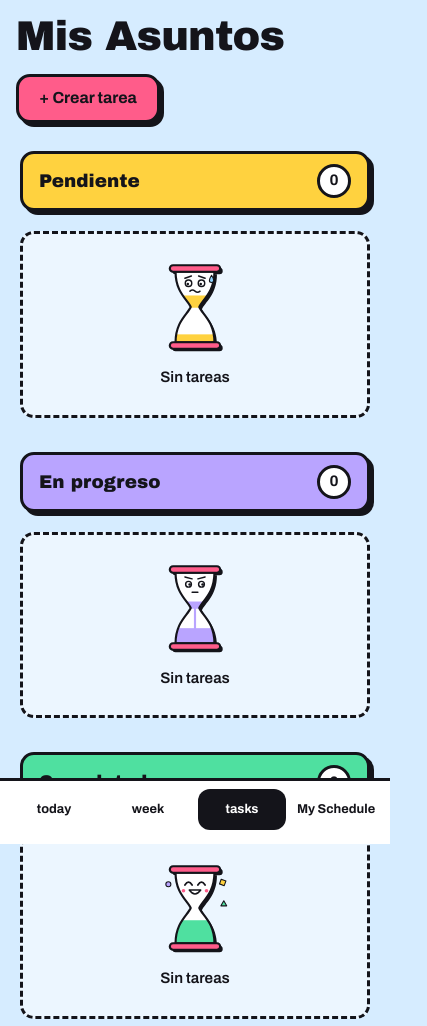
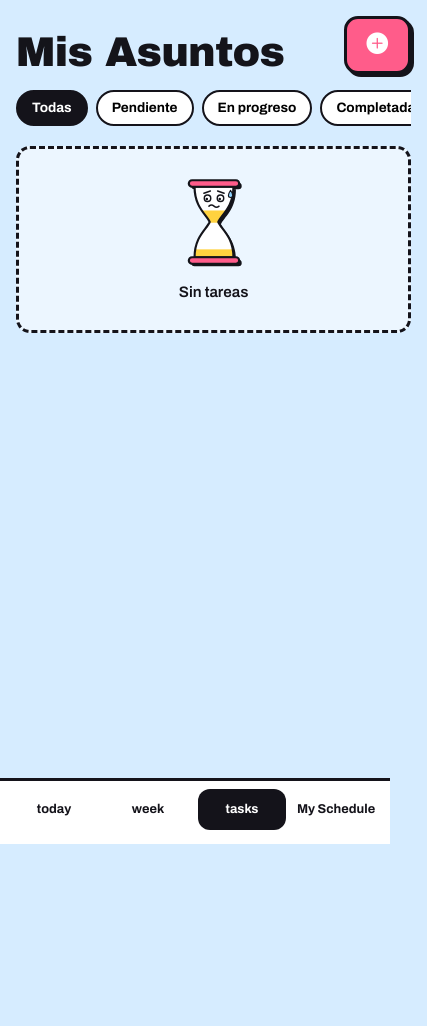
Before and after one commit to SoyNar/KairosPlanner, a plain HTML site: page index.html in a window 390 px wide. Shown: the whole page, 427 px wide, since content can reach past the window. After the commit the page ends 844 px from the top, so only its background shows below. Drawn offline with nearby package versions, Linux system fonts and the light colour scheme.

Commit message:
update: Actualizxando vista responsive

```diff
--- a/css/board.css
+++ b/css/board.css
@@ -66,3 +66,23 @@
   font-weight: 600;
   color: var(--ink);
 }
+
+.task-filters {
+  display: flex;
+  gap: 8px;
+  overflow-x: auto;
+  padding-bottom: 4px;
+  margin-bottom: 16px;
+}
+.task-filter {
+  flex: 0 0 auto;
+  padding: 6px 14px;
+  border: 2px solid var(--ink);
+  border-radius: 999px;
+  background: var(--paper);
+  font-size: 0.85rem;
+  font-weight: 700;
+}
+.task-filter.is-active { background: var(--ink); color: var(--paper); }
+
+.task-stack { display: flex; flex-direction: column; gap: 12px; }
--- a/css/tasks.css
+++ b/css/tasks.css
@@ -1,13 +1,18 @@
 /* ===== Card de tarea ===== */
-.task-card {
-  padding: 1rem 1.25rem;
-  background: var(--paper);
-  border: var(--bw) solid var(--ink);
-  border-radius: var(--r);
-  box-shadow: var(--shadow);
-  cursor: pointer;
-  transition: transform 0.1s ease, box-shadow 0.1s ease;
+:root {
+  --bg: #FAFAF7;
+  --ink: #14131A;
+  --accent: #FF0A8C;
+  --pending: #FFD93B;
+  --progress: #C78BFF;
+  --done: #00E5A0;
+  --border: 2px solid var(--ink);
+  --shadow: 3px 3px 0 var(--ink);
 }
+
+.task-card { background: #fff; border: var(--border); border-radius: 12px; }
+.task-card:hover { box-shadow: var(--shadow); transform: translate(-1px, -1px); }
+.board-col__title::before { /* punto de color del estado */ }
 
 .task-card:hover {
   transform: translate(-2px, -2px);
--- a/js/components/taskBoard.js
+++ b/js/components/taskBoard.js
@@ -16,6 +16,14 @@ const MOOD = {
   "Completada": "done",
 };
 
+// true cuando la pantalla es de celular (menos de 768px)
+export const mobileQuery = window.matchMedia("(max-width: 991.98px)");
+// filtro activo de la vista movil: "all" o uno de STATUSES
+let activeFilter = "all";
+export function setTaskFilter(value) {
+  activeFilter = value;
+}
+
 /**
  * Texto y clase css de la fecha de entrega (vencida, hoy o normal)
  */
@@ -30,9 +38,10 @@ function dueInfo(dueDate, status) {
 /**
  * metodo que recibe una tarea y devuelve el html de su card como texto
  * @param {object} t
+ * @param {boolean} showStatus muestra el badge de estado (vista lista en movil)
  * @returns {string}
  */
-function taskCard(t) {
+function taskCard(t, showStatus = false) {
   const due = dueInfo(t.dueDate, t.status);
   return `
     <article class="task-card task-card--${STATUS_CLASS[t.status] ?? "pending"}"
@@ -41,6 +50,7 @@ function taskCard(t) {
 
       <div class="d-flex justify-content-between align-items-center gap-3">
         <div class="task-meta">
+          ${showStatus ? `<span class="task-badge">${escapeHTML(t.status)}</span>` : ""}
           <span><i class="bi bi-person"></i> ${escapeHTML(t.assignedTo)}</span>
           <span class="${due.cls}"><i class="bi bi-calendar-event"></i> ${escapeHTML(due.text)}</span>
         </div>
@@ -52,7 +62,7 @@ function taskCard(t) {
 }
 
 /**
- * Estado vacio de una columna: Kai con la cara de ese estado
+ * Estado vacio: Kai con la cara de ese estado
  */
 function emptyState(status) {
   return `
@@ -63,12 +73,48 @@ function emptyState(status) {
 }
 
 /**
- * Metodo para renderizar el tablero en columnas por estado
- * @param {HTMLElement} container donde se pinta
- * @param {object[]} tasks tareas a mostrar
+ * Vista movil: lista unica con chips para filtrar por estado.
+ * Orden: pendientes primero por fecha de entrega, completadas al final.
+ * @param {object[]} tasks
+ * @returns {string}
  */
-export function renderTasks(container, tasks) {
-  container.innerHTML = `
+function taskListView(tasks) {
+  const visible = tasks
+    .filter((t) => activeFilter === "all" || t.status === activeFilter)
+    .sort(
+      (a, b) =>
+        (a.status === "Completada") - (b.status === "Completada") ||
+        a.dueDate.localeCompare(b.dueDate)
+    );
+
+  const chips = ["all", ...STATUSES]
+    .map(
+      (s) => `
+    <button type="button" data-filter="${s}"
+            class="task-filter ${s === activeFilter ? "is-active" : ""}">
+      ${s === "all" ? "Todas" : s}
+    </button>`
+    )
+    .join("");
+
+  return `
+    <div class="task-filters">${chips}</div>
+    <div class="task-stack">
+      ${
+        visible.length
+          ? visible.map((t) => taskCard(t, true)).join("")
+          : emptyState(MOOD[activeFilter] ? activeFilter : "Pendiente")
+      }
+    </div>`;
+}
+
+/**
+ * Vista web: tablero en columnas por estado
+ * @param {object[]} tasks
+ * @returns {string}
+ */
+function taskBoardView(tasks) {
+  return `
     <div class="board">
       ${STATUSES.map((status) => {
         const items = tasks.filter((t) => t.status === status);
@@ -79,9 +125,21 @@ export function renderTasks(container, tasks) {
               <span class="board-count">${items.length}</span>
             </header>
             <div class="board-col-body">
-              ${items.length ? items.map(taskCard).join("") : emptyState(status)}
+              ${items.length ? items.map((t) => taskCard(t)).join("") : emptyState(status)}
             </div>
           </section>`;
       }).join("")}
     </div>`;
 }
+
+/**
+ * Metodo para renderizar las tareas:
+ * lista con filtros en movil, tablero por columnas en web
+ * @param {HTMLElement} container donde se pinta
+ * @param {object[]} tasks tareas a mostrar
+ */
+export function renderTasks(container, tasks) {
+  container.innerHTML = mobileQuery.matches
+    ? taskListView(tasks)
+    : taskBoardView(tasks);
+}
--- a/js/pages/task.js
+++ b/js/pages/task.js
@@ -1,5 +1,5 @@
 import { ManagerTask } from "../../services/ManagerTask.js";
-import { renderTasks } from "../components/taskBoard.js";
+import { renderTasks,mobileQuery,setTaskFilter } from "../components/taskBoard.js";
 import { withLoader } from "../../utils/loader.js"
 import { validateTaskForm, showErrors } from "./taskValidation.js";
 
@@ -21,6 +21,7 @@ export function initTasksPage() {
 
   // vuelve a pintar el tablero con lo que hay guardado
   const refresh = () => renderTasks(list, ManagerTask.getAll());
+  mobileQuery.addEventListener("change", refresh);
 
   // deja el formulario y el modal como nuevos
   function resetForm() {
@@ -50,6 +51,13 @@ export function initTasksPage() {
   }
 
   refresh();
+
+  list.addEventListener("click", (event) => {
+  const chip = event.target.closest("[data-filter]");
+  if (!chip) return;
+  setTaskFilter(chip.dataset.filter);
+  refresh();
+});
 
   // delegacion de eventos: un solo listener para todos los botones de la lista
   list.addEventListener("click", (event) => {
--- a/pages/tasks.html
+++ b/pages/tasks.html
@@ -6,10 +6,11 @@
 <link rel="stylesheet" href="../css/layout.css">
 -->
 
-<div class="d-flex justify-content-between align-items-end flex-wrap gap-3 mb-4">
+<div class="d-flex justify-content-between align-items-end flex-wrap gap-3 mb-3">
   <h1 class="h3 m-0">Mis Asuntos</h1>
-  <button type="button" class="btn btn-primary" data-bs-toggle="modal" data-bs-target="#task-modal">
-    + Crear tarea
+  <button type="button" class="btn btn-primary btn-lg" data-bs-toggle="modal" data-bs-target="#task-modal">
+    <i class="bi bi-plus-circle-fill text-white fs-4"></i>
+    <!-- <i class="bi bi-plus-circle-dotted text-white fs-4"></i> -->
   </button>
 </div>
 
```
Also changed, not shown: js/components/taskDnd.js (added, +55 -0 lines).
